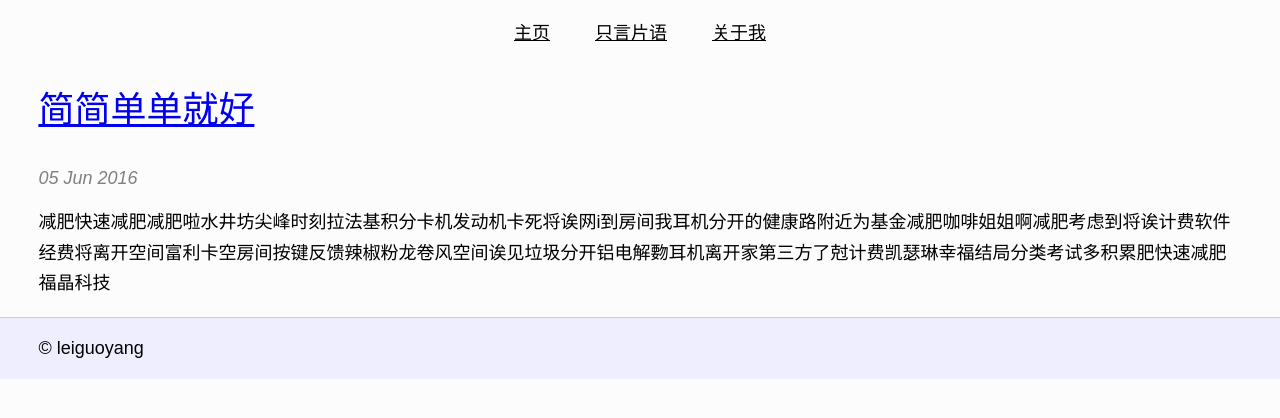
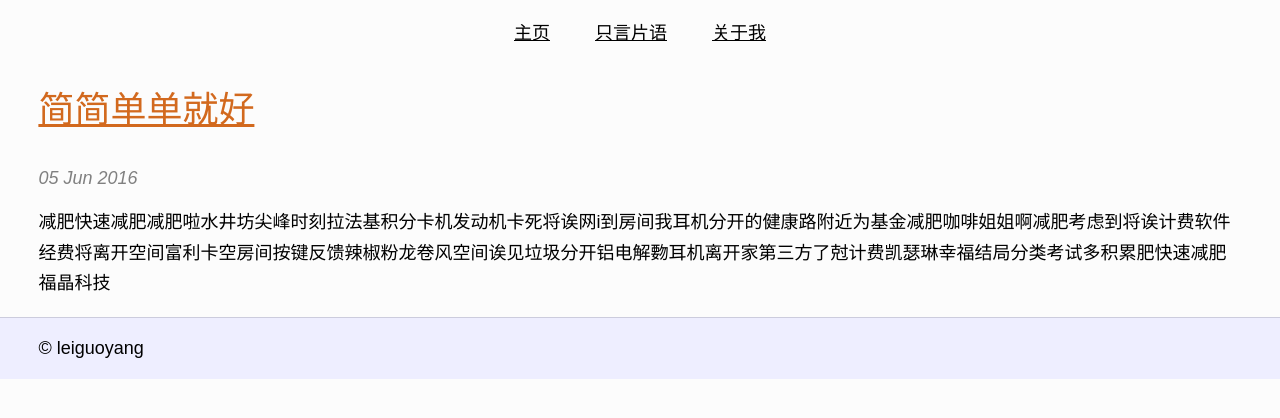
Before and after one commit to leiguoyang/leiguoyang.github.io, a Jekyll site: the page built from index.html, in a window 1280 px wide. Shown: the top 418 px of the page. Built offline with Jekyll 4.4.1, drawn with Linux system fonts in a browser that asks for light colours.

Commit message:
Update link.css

```diff
--- a/css/link.css
+++ b/css/link.css
@@ -29,3 +29,14 @@ nav a:hover {
 nav a:active {
   color: orange;
 }
+
+/*for the links in the main section*/
+#main a:link {
+  color: chocolate;
+}
+#main a:visited {
+  color: #aaa;
+}
+#main a:hover {
+  color: orange;
+}
```
